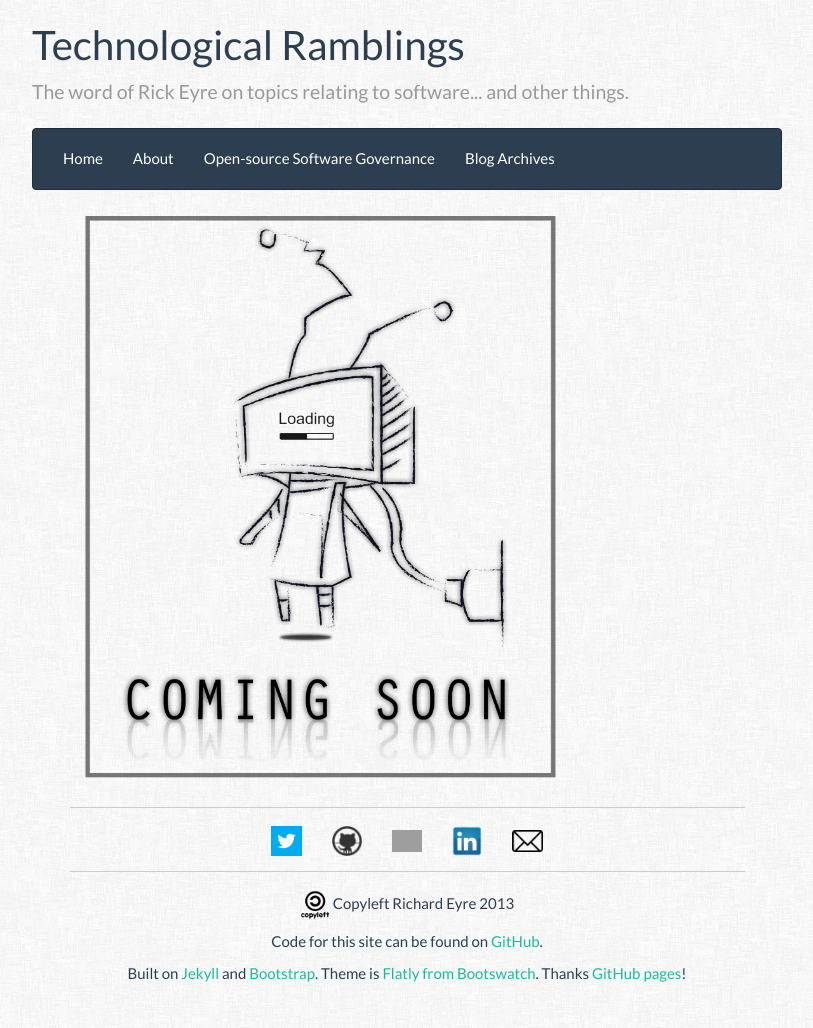
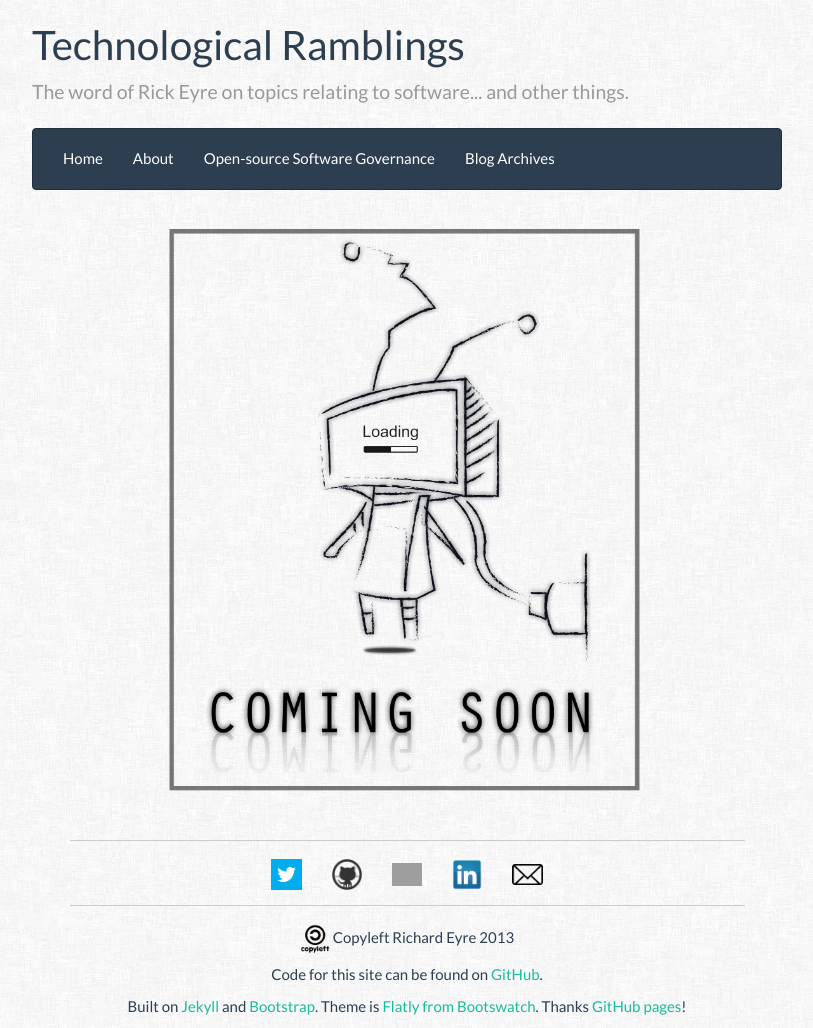
Before and after one commit to RickEyre/rickeyre.github.io, a Jekyll site: the page built from open-source-software-governance/index.html, in a window 1280 px wide. Shown: the whole page, without its empty margins (233-1046 px from the left). Built offline with Jekyll 4.4.1, drawn with Linux system fonts in a browser that asks for light colours; Markdown is read by kramdown in place of the engine named in the settings; before the commit the page ends 994 px from its top, so only the background shows below that; grey boxes are pictures that could not be loaded.

Commit message:
Update open-source page to use new 'inline-content' CSS class.

```diff
--- a/open-source-software-governance/index.html
+++ b/open-source-software-governance/index.html
@@ -1,5 +1,5 @@
 ---
 layout: default
 ---
-<img class="centered" src="../assets/img/content-pics/coming-soon-robot.png" alt="Wow coding" width="75%" height="75%" />
+<img class="inline-content" src="../assets/img/content-pics/coming-soon-robot.png" alt="Wow coding" width="75%" height="75%" />
 <hr>
```
